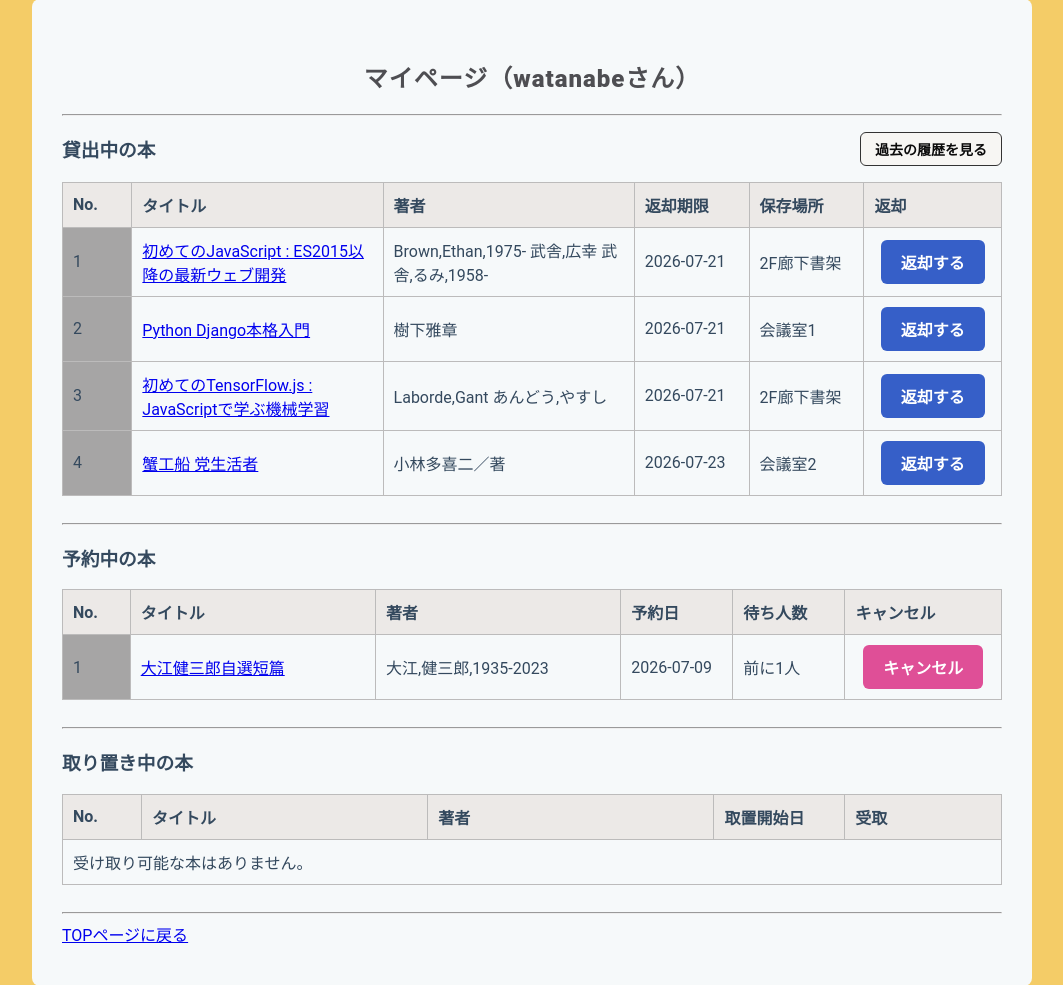
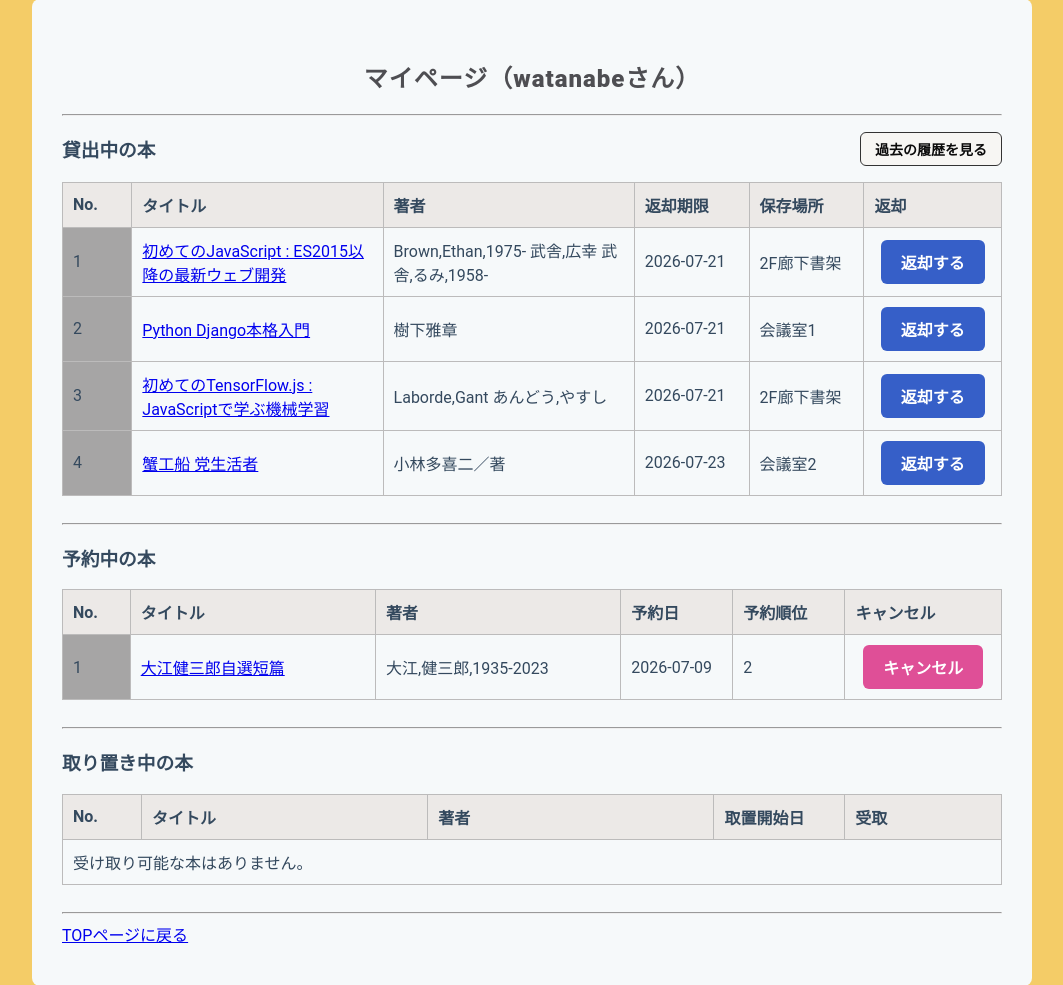
Before and after one commit to kk-watanabe/libraryproject, a Django app: page /library/mypage/ in a window 1280 px wide. Shown: the part 125-1110 px from the top of the page, without its empty margins (108-1171 px from the left). Run offline with Django 5.2, Linux system fonts and the light colour scheme; a user stored in the database is signed in; data comes from the database, SQL or seed files in the repository; both versions use the stored data as it was after the commit.

Commit message:
reservation priority

```diff
--- a/libraryapp/views.py
+++ b/libraryapp/views.py
@@ -198,9 +198,9 @@ class MyPageView(LoginRequiredMixin, ListView):
         ).select_related("book")
 
         for reservation in reservations:
-            reservation.waiting_count = Reservation.objects.filter(
+            reservation.priority = Reservation.objects.filter(
                 book=reservation.book,
-                reserved_at__lt=reservation.reserved_at
+                reserved_at__lte=reservation.reserved_at
             ).count()
 
         context['reservations'] = reservations
--- a/templates/libraryapp/mypage.html
+++ b/templates/libraryapp/mypage.html
@@ -64,7 +64,7 @@
         <th class="title">タイトル</th>
         <th class="author">著者</th>
         <th class="date">予約日</th>
-        <th class="date">待ち人数</th>
+        <th class="date">予約順位</th>
         <th class="button">キャンセル</th>
     </tr>
     {% for reservation in reservations %}
@@ -82,7 +82,7 @@
             {{ reservation.reserved_at|date:"Y-m-d" }}
         </td>
         <td>
-            前に{{ reservation.waiting_count }}人
+            {{ reservation.priority }}
         </td>
         <td class="position-center">
             <form method="post"
```
Also changed, not shown: db.sqlite3.
